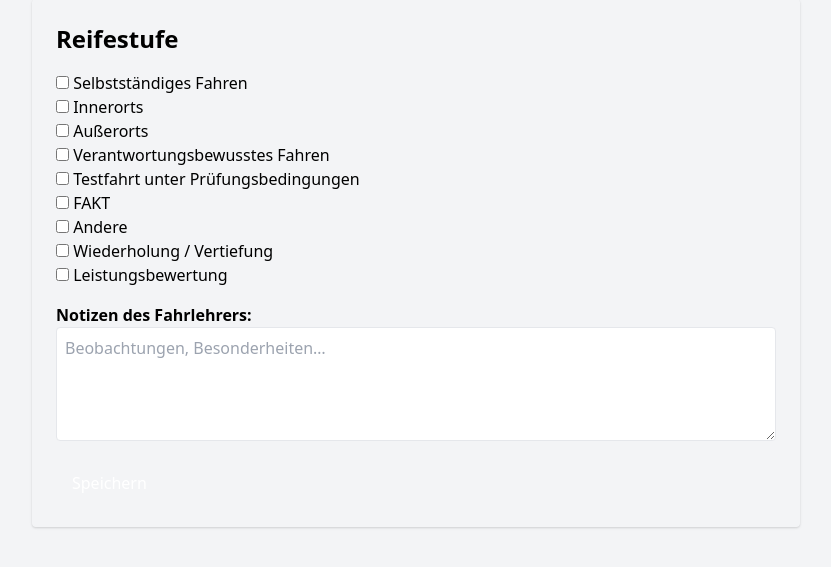
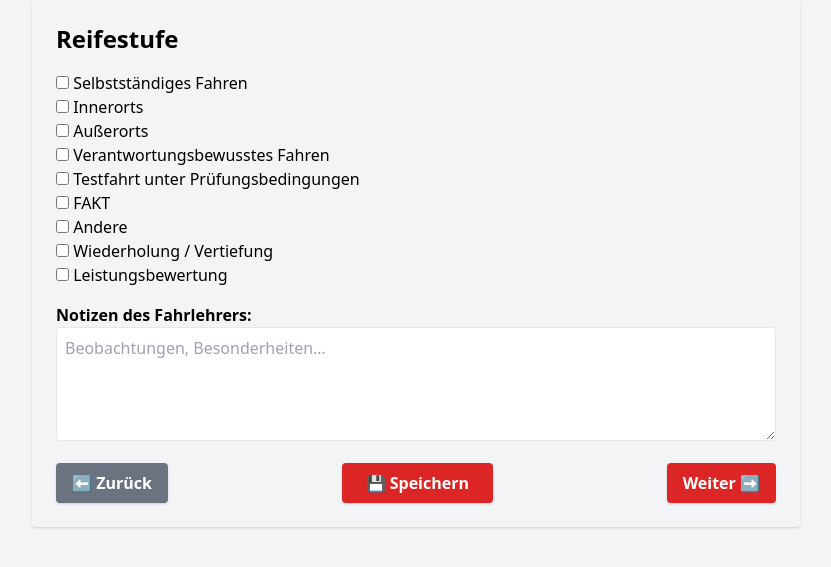
Before and after one commit to eyfahrlehrer/schuelerakte, a Flask app: page /reifestufe in a window 1280 px wide. Shown: the part 25-592 px from the top of the page, without its empty margins (224-1055 px from the left). Run offline with Flask 3, Linux system fonts and the light colour scheme; the visitor is signed in with stand-in values (Sample User, id 1).

Commit message:
Update reifestufe.html

```diff
--- a/templates/reifestufe.html
+++ b/templates/reifestufe.html
@@ -30,11 +30,23 @@
         <textarea name="notizen" id="notizen" rows="4" class="w-full border p-2 rounded" placeholder="Beobachtungen, Besonderheiten…"></textarea>
       </div>
 
-      <!-- Speichern -->
-      <div>
-        <button class="bg-rose-700 hover:bg-rose-800 text-white px-4 py-2 rounded">Speichern</button>
-      </div>
+      <!-- Navigationsleiste -->
+<div class="mt-6 flex flex-col md:flex-row justify-between items-center gap-4">
+  <!-- Zurück -->
+  <a href="{{ url_for('daemmerung') }}" class="bg-gray-500 hover:bg-gray-600 text-white font-semibold py-2 px-4 rounded shadow w-full md:w-auto text-center">
+    ⬅️ Zurück
+  </a>
 
+  <!-- Speichern -->
+  <button type="submit" class="bg-red-600 hover:bg-red-700 text-white font-semibold py-2 px-6 rounded shadow w-full md:w-auto">
+    💾 Speichern
+  </button>
+
+  <!-- Weiter -->
+  <a href="{{ url_for('technik') }}" class="bg-red-600 hover:bg-red-700 text-white font-semibold py-2 px-4 rounded shadow w-full md:w-auto text-center">
+    Weiter ➡️
+  </a>
+</div>
     </form>
   </div>
 </body>
```
